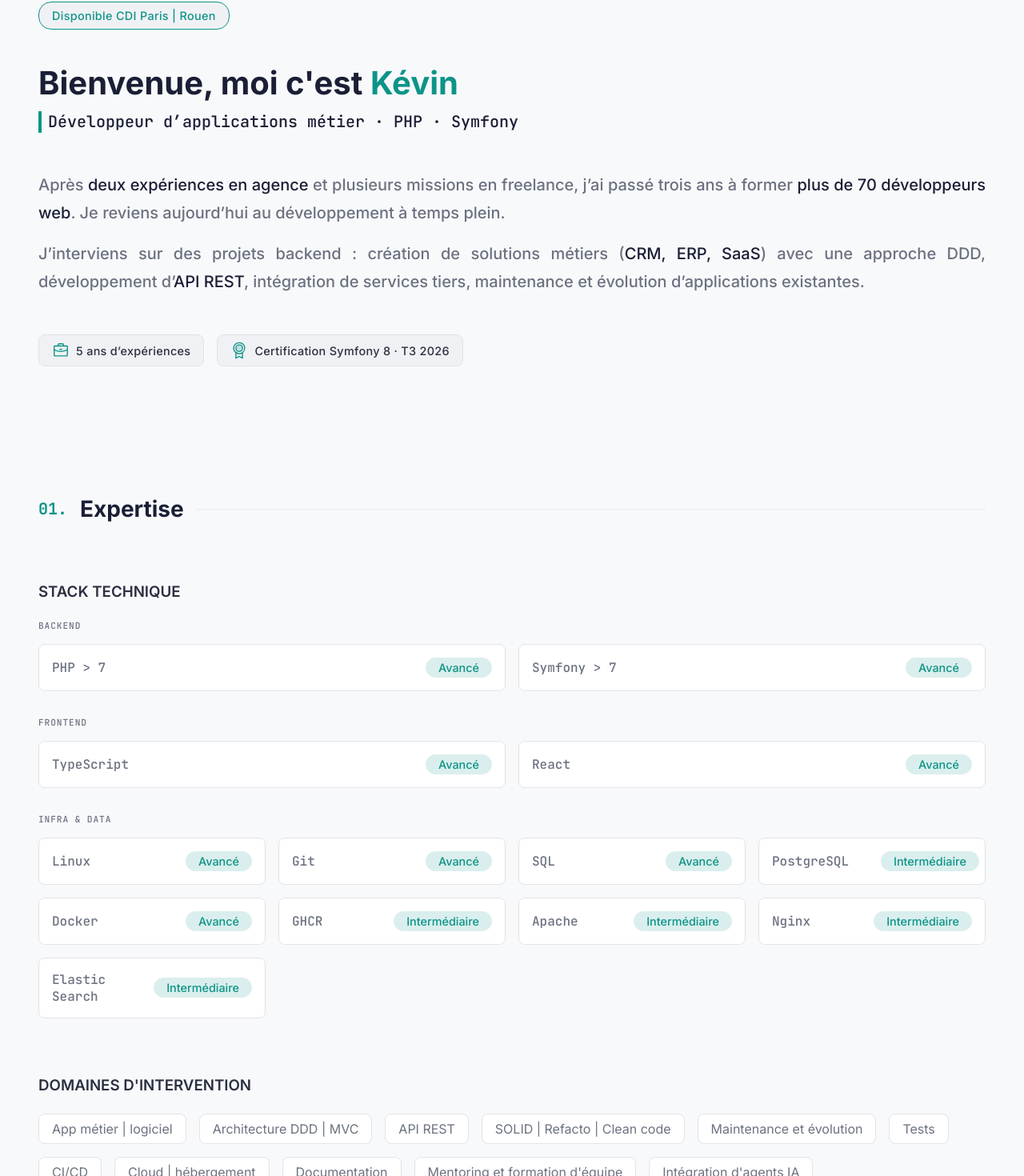
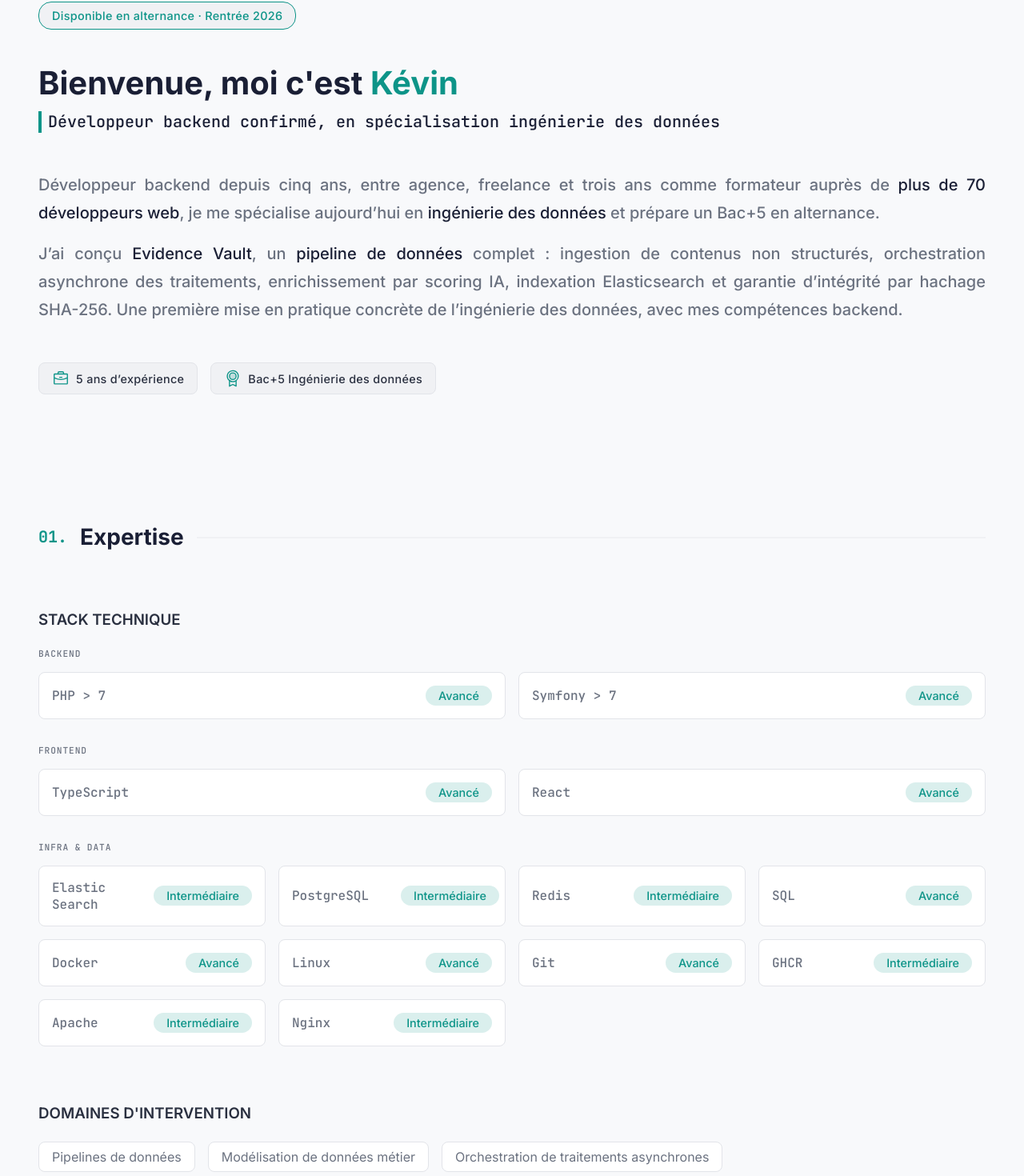
Before and after one commit to Wagle-Studio/portfolio, a React (Vite) app: page / in a window 1280 px wide. Shown: the part 118-1588 px from the top of the page at 80% size. Built offline with nearby package versions, Linux system fonts and the light colour scheme.

Commit message:
Update portfolio for alternance 2026

```diff
--- a/index.html
+++ b/index.html
@@ -4,14 +4,14 @@
     <meta charset="UTF-8" />
     <meta name="viewport" content="width=device-width, initial-scale=1.0" />
 
-    <title>Kévin Wolff | Développeur Backend PHP & Symfony</title>
+    <title>Kévin Wolff | Développeur Backend en alternance Ingénierie des données</title>
     <meta
       name="description"
-      content="Développeur Backend spécialisé PHP 8+ et Symfony. Conception d'API performantes, architecture logicielle et optimisation de bases de données."
+      content="Développeur backend confirmé (5 ans d'expérience), en spécialisation ingénierie des données. Recherche une alternance Bac+5 en contrat de professionnalisation, disponible rentrée 2026."
     />
     <meta
       name="keywords"
-      content="Kévin Wolff, Développeur Backend, PHP, Symfony, API Platform, Architecture Hexagonale, SQL, MySQL, PHPUnit, Docker"
+      content="Kévin Wolff, Alternance Data Engineer, Ingénierie des données, Contrat de professionnalisation, Développeur Backend, PHP, Symfony, Elasticsearch, PostgreSQL, Data Pipeline"
     />
     <meta name="author" content="Kévin Wolff" />
     <meta name="robots" content="index, follow" />
@@ -46,22 +46,22 @@
     <meta property="og:url" content="https://wolff-kevin.fr/" />
     <meta
       property="og:title"
-      content="Kévin Wolff | Développeur Backend PHP / Symfony"
+      content="Kévin Wolff | Développeur Backend en alternance Ingénierie des données"
     />
     <meta
       property="og:description"
-      content="Découvrez mes projets techniques, mon expertise en architecture logicielle et mon parcours en développement Backend."
+      content="5 ans d'expérience en développement backend. Aujourd'hui en spécialisation ingénierie des données, à la recherche d'une alternance Bac+5 dès la rentrée 2026."
     />
     <meta property="og:image" content="https://wolff-kevin.fr/og-preview.png" />
 
     <meta name="twitter:card" content="summary_large_image" />
     <meta
       name="twitter:title"
-      content="Kévin Wolff | Développeur Backend PHP & Symfony"
+      content="Kévin Wolff | Développeur Backend en alternance Ingénierie des données"
     />
     <meta
       name="twitter:description"
-      content="Portfolio technique focus PHP 8 & Symfony : Architecture, API et Performance."
+      content="Développeur backend confirmé en spécialisation ingénierie des données. Portfolio technique : pipelines de données, Elasticsearch, architecture backend."
     />
     <meta
       name="twitter:image"
--- a/src/data/about.ts
+++ b/src/data/about.ts
@@ -2,30 +2,31 @@ import { MedalIcon, WorkIcon } from "@/ui/components/icons";
 
 export default {
   profile: {
-    role: "Développeur d’applications métier · PHP · Symfony",
+    status: "Disponible en alternance · Rentrée 2026",
+    role: "Développeur backend confirmé, en spécialisation ingénierie des données",
     paragraphs: [
       {
-        text: "Après deux expériences en agence et plusieurs missions en freelance, j’ai passé trois ans à former plus de 70 développeurs web. Je reviens aujourd’hui au développement à temps plein.",
+        text: "Développeur backend depuis cinq ans, entre agence, freelance et trois ans comme formateur auprès de plus de 70 développeurs web, je me spécialise aujourd’hui en ingénierie des données et prépare un Bac+5 en alternance.",
         strongParts: [
-          "deux expériences en agence",
           "plus de 70 développeurs web",
+          "ingénierie des données",
         ],
       },
       {
-        text: "J’interviens sur des projets backend : création de solutions métiers (CRM, ERP, SaaS) avec une approche DDD, développement d’API REST, intégration de services tiers, maintenance et évolution d’applications existantes.",
+        text: "J’ai conçu Evidence Vault, un pipeline de données complet : ingestion de contenus non structurés, orchestration asynchrone des traitements, enrichissement par scoring IA, indexation Elasticsearch et garantie d’intégrité par hachage SHA-256. Une première mise en pratique concrète de l’ingénierie des données, avec mes compétences backend.",
         strongParts: [
-          "CRM, ERP, SaaS",
-          "API REST",
+          "Evidence Vault",
+          "pipeline de données",
         ],
       },
     ],
     tags: [
       {
-        label: "5 ans d’expériences",
+        label: "5 ans d’expérience",
         icon: WorkIcon,
       },
       {
-        label: "Certification Symfony 8 · T3 2026",
+        label: "Bac+5 Ingénierie des données",
         icon: MedalIcon,
       },
     ],
--- a/src/data/projects.ts
+++ b/src/data/projects.ts
@@ -4,7 +4,7 @@ export default {
       title: "Evidence Vault",
       subtitle:
         "Documentez votre cyberharcèlement sans vous y exposer. Surveillance automatique des commentaires Instagram, analyse IA de toxicité, et archivage certifié des preuves.",
-      tags: ["Beta ouverte"],
+      tags: ["Beta ouverte", "Pipeline de données"],
       technos: [
         "Symfony 8",
         "React 19",
--- a/src/data/skills.ts
+++ b/src/data/skills.ts
@@ -9,27 +9,27 @@ export default {
       { label: "React", level: "Avancé" },
     ],
     infra: [
+      { label: "Elastic Search", level: "Intermédiaire" },
+      { label: "PostgreSQL", level: "Intermédiaire" },
+      { label: "Redis", level: "Intermédiaire" },
+      { label: "SQL", level: "Avancé" },
+      { label: "Docker", level: "Avancé" },
       { label: "Linux", level: "Avancé" },
       { label: "Git", level: "Avancé" },
-      { label: "SQL", level: "Avancé" },
-      { label: "PostgreSQL", level: "Intermédiaire" },
-      { label: "Docker", level: "Avancé" },
       { label: "GHCR", level: "Intermédiaire" },
       { label: "Apache", level: "Intermédiaire" },
       { label: "Nginx", level: "Intermédiaire" },
-      { label: "Elastic Search", level: "Intermédiaire" },
     ],
   },
   missions: [
-    { label: "App métier | logiciel" },
+    { label: "Pipelines de données" },
+    { label: "Modélisation de données métier" },
+    { label: "Orchestration de traitements asynchrones" },
+    { label: "Indexation et recherche (Elasticsearch)" },
+    { label: "API REST" },
     { label: "Architecture DDD | MVC" },
-    { label: "API REST" },
-    { label: "SOLID | Refacto | Clean code" },
-    { label: "Maintenance et évolution" },
-    { label: "Tests" },
-    { label: "CI/CD" },
-    { label: "Cloud | hébergement" },
-    { label: "Documentation" },
+    { label: "SOLID | Clean code" },
+    { label: "CI/CD | Docker" },
     { label: "Mentoring et formation d'équipe" },
     { label: "Intégration d'agents IA" },
   ],
--- a/src/ui/blocs/about/About.tsx
+++ b/src/ui/blocs/about/About.tsx
@@ -35,7 +35,7 @@ export const About = () => {
       <div className="about__wrapper">
         <div className="about__header">
           <div className="about__header__name">
-            <Tag variant="status">Disponible CDI Paris | Rouen</Tag>
+            <Tag variant="status">{data.profile.status}</Tag>
             <h2 className="heading_2">
               Bienvenue, moi c'est <span>Kévin</span>
             </h2>
--- a/src/ui/blocs/contact/Contact.tsx
+++ b/src/ui/blocs/contact/Contact.tsx
@@ -16,9 +16,11 @@ export const Contact = () => {
       <div className="contact__card">
         <div className="contact__content">
           <p className="paragraph contact__intro">
-            Vous avez un projet ou souhaitez discuter d'une opportunite ?
+            Vous recrutez en alternance pour une spécialisation ingénierie des données ?
           </p>
-          <p className="paragraph contact__intro">N'hesitez pas a me contacter.</p>
+          <p className="paragraph contact__intro">
+            Discutons de ce que je peux apporter à votre équipe dès la rentrée 2026.
+          </p>
         </div>
         <div className="contact__actions">
           <ButtonLink
```
